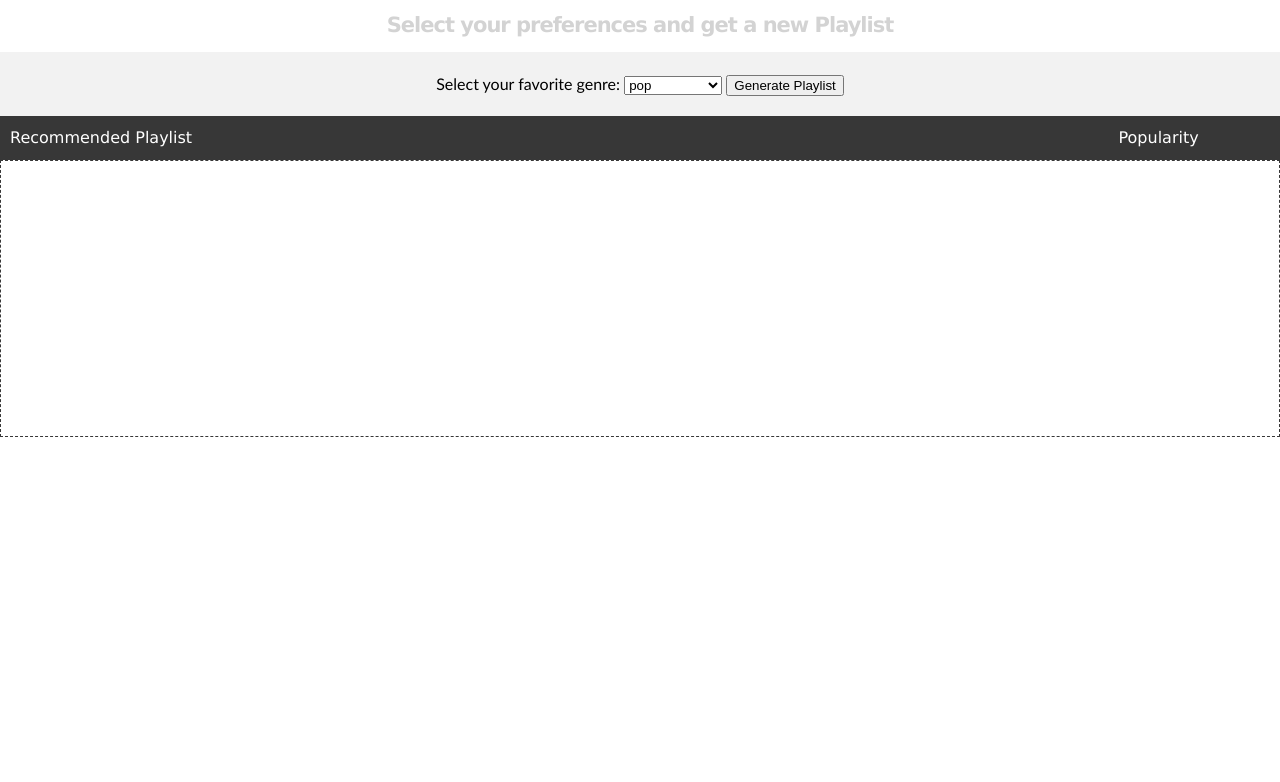
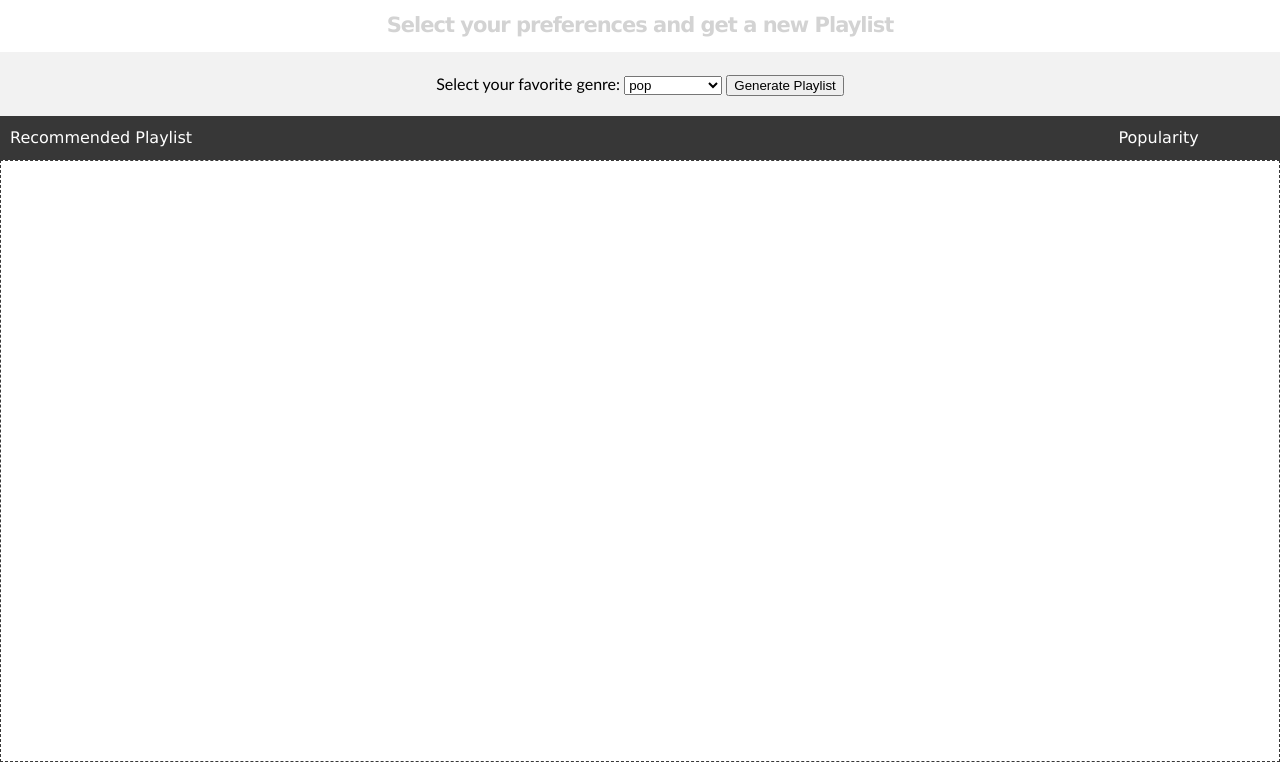
Before and after one commit to srikanth261/spotifyproject, a Jekyll site: the page built from Demo.html, in a window 1280 px wide. Shown: the part 164-946 px from the top of the page. Built offline with Jekyll 4.4.1, drawn with Linux system fonts in a browser that asks for light colours; nearby versions of some CDN libraries; before the commit the page ends 900 px from its top, so only the background shows below that.

Commit message:
updating css file

```diff
--- a/stylesheets/stylesheet.css
+++ b/stylesheets/stylesheet.css
@@ -758,7 +758,7 @@ svg {
 
 .play {
     display:block;
-    height:275px;
+    height:600px;
     overflow:auto;
     border: 1px dashed #373737;
 
```
